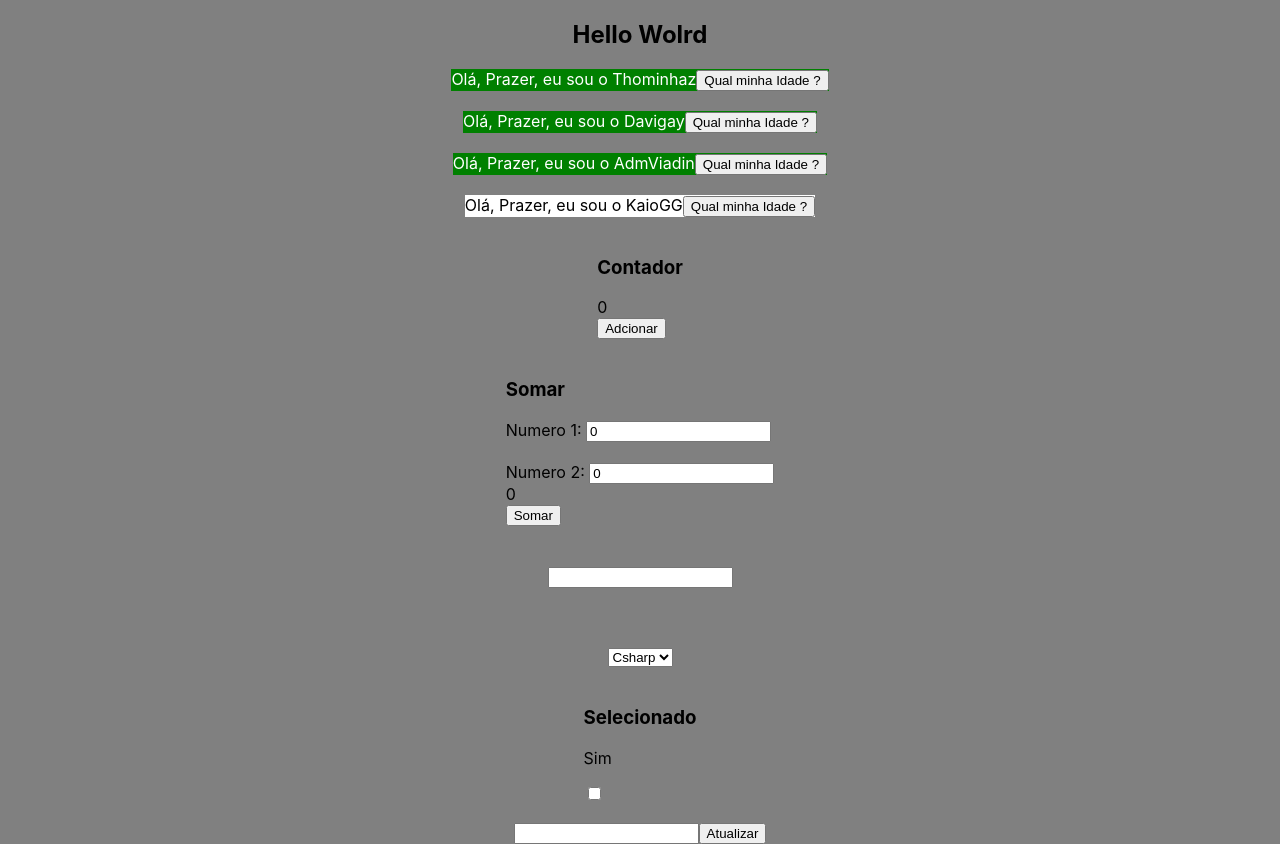
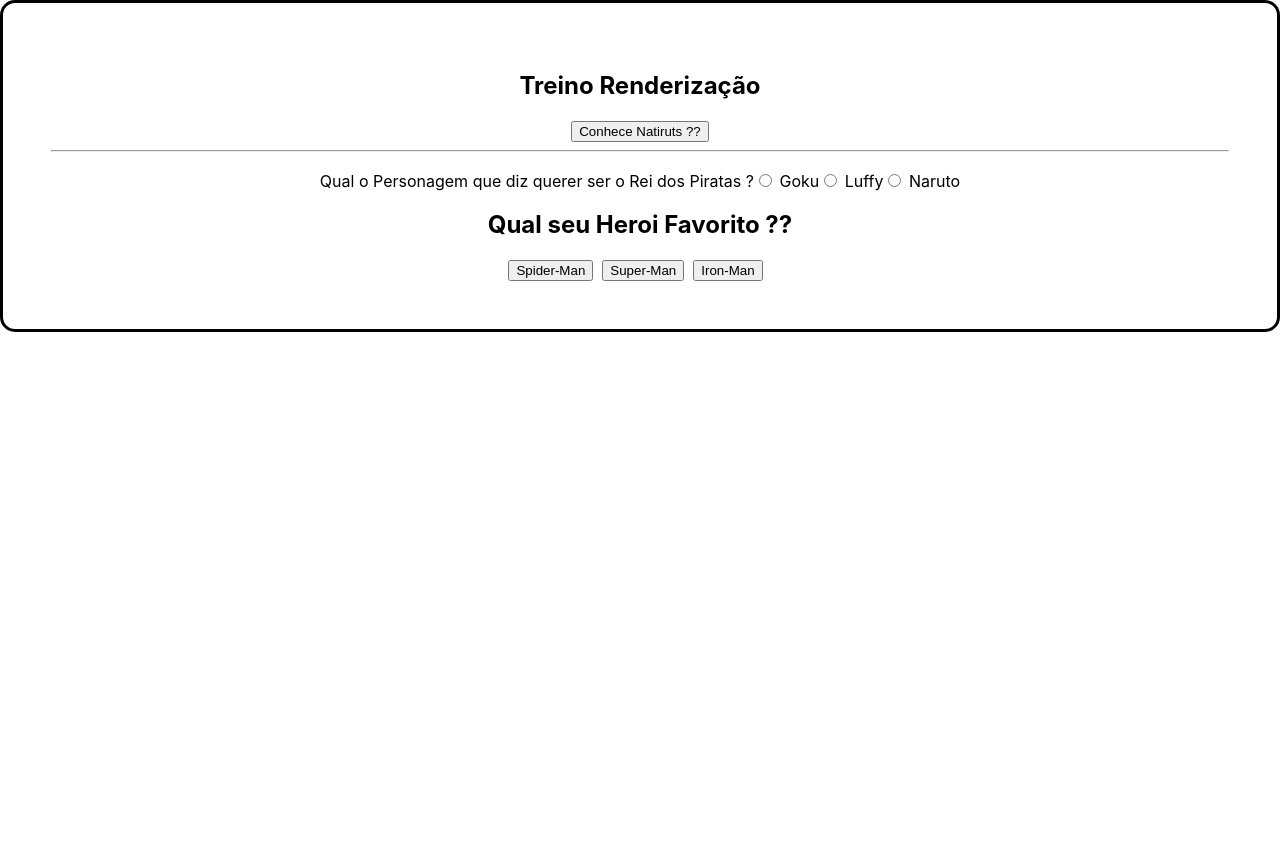
Before and after one commit to DjThominhaz/Aula-09-08, a React (Create React App) app: page / in a window 1280 px wide. After the commit the page ends 800 px from the top, so only its background shows below. Built offline with nearby package versions, Linux system fonts and the light colour scheme.

Commit message:
Aula 16/08

```diff
--- /dev/null
+++ b/src/Componentes/CompoRend/index.js
@@ -0,0 +1,80 @@
+import "./index.scss";
+import { useState } from "react"
+
+
+
+
+export default function(){
+const [rend, SetRend] = useState(false);
+const [perg, SetPerg] = useState(" ");
+const [heroi, SetHeroi] = useState(" ")
+
+    function exibir(){
+        SetRend(!rend);
+    }
+
+    function Goku(event){
+        if (event.target.checked); {
+            SetPerg("Goku nao fala isso não ! ")
+        }
+    }
+
+    function Naruto(event){
+        if (event.target.checked); {
+            SetPerg("Naruto diz querer ser Hokage bro! ")
+        }
+    }
+
+        function Luffy(event){
+          if  (event.target.checked); {
+                SetPerg("Agora sim bro! Acertou ")
+            }
+        }
+
+        console.log(heroi)
+
+    return(
+
+        <section className="Comp-Rend">
+            <h1> Treino Renderização </h1>
+
+                <button onClick={exibir}> Conhece Natiruts ?? </button>
+                        {rend === true &&
+                            <h2> Me namoraa, pois quando saio sei que voce choraaaa </h2>
+                        }
+                            <hr/>
+
+                        <h3/> Qual o Personagem que diz querer ser o Rei dos Piratas ?
+                            <input type='radio' name='Anime' onChange={Goku} /> Goku
+                                <input type='radio' name='Anime' onChange={Luffy}/> Luffy
+                                    <input type='radio' name='Anime' onChange={Naruto} /> Naruto
+
+                            <div>
+                                {perg}
+                            </div>
+
+                            <div>
+                                    <h1> Qual seu Heroi Favorito ??</h1>
+                                        <div>
+                                            <button onClick={() => SetHeroi('Spider-Man') }> Spider-Man </button> &nbsp;
+                                            <button onClick={() => SetHeroi('Super-Man') }> Super-Man </button> &nbsp;
+                                            <button onClick={() => SetHeroi('Iron-Man') }> Iron-Man </button> &nbsp;
+
+                                        </div>
+
+                                    {heroi === "Spider-Man" &&
+                                            <p> Melhor Heroi</p>
+                                            }
+
+                                        {heroi === "Super-Man" &&
+                                            <p> Heroi Clichê</p>
+                                            }
+
+                                        {heroi === "Iron-Man" &&
+                                            <p> Sdds apenas</p>
+                                        }
+
+                            </div>
+        </section>
+    )
+    }
--- /dev/null
+++ b/src/Componentes/CompoRend/index.scss
@@ -0,0 +1,6 @@
+.Comp-Rend{
+    text-align: center;
+    border: solid 3px black;
+    border-radius: 15px;
+    padding: 3em;
+}
--- a/src/index.js
+++ b/src/index.js
@@ -2,13 +2,12 @@ import React from 'react';
 import ReactDOM from 'react-dom/client';
 import './index.css';
 import App from './App';
-import Comp7 from './Componentes/Comp7';
-
+import CompoRend from '../src/Componentes/CompoRend'
 
 
 const root = ReactDOM.createRoot(document.getElementById('root'));
 root.render(
   <React.StrictMode>
-    <App/>
+    <CompoRend/>
   </React.StrictMode>
 );
```
